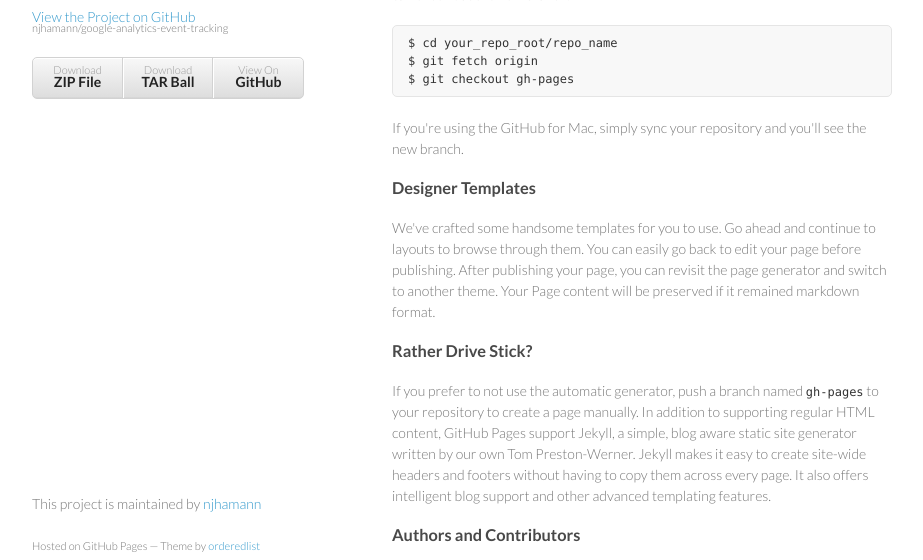
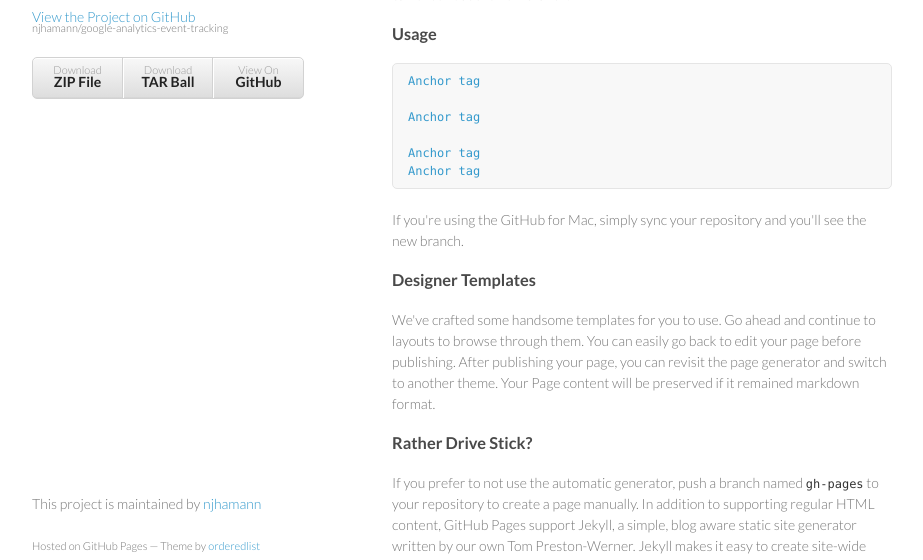
Before and after one commit to njhamann/Tracker.js, a plain HTML site: page index.html in a window 1280 px wide. Shown: the part 175-735 px from the top of the page, without its empty margins (178-1101 px from the left). Drawn offline with Linux system fonts and the light colour scheme.

Commit message:
usage for pages

```diff
--- a/index.html
+++ b/index.html
@@ -33,9 +33,26 @@
 
 <p>This automatic page generator is the easiest way to create beautiful pages for all of your projects. Author your page content here using GitHub Flavored Markdown, select a template crafted by a designer, and publish. After your page is generated, you can check out the new branch:</p>
 
-<pre><code>$ cd your_repo_root/repo_name
-$ git fetch origin
-$ git checkout gh-pages
+<h3>Usage</h4>
+
+<pre><code><a href="#"
+    data-ga-track
+    data-ga-category="publish"
+    data-ga-action="click"
+    data-ga-label="compose"
+    data-ga-value="22"
+    data-ga-non-interaction="true">Anchor tag</a>
+
+<a href="#"
+    data-ga-click="compose button"
+    data-ga-category="publish"
+    data-ga-action="click"
+    data-ga-label="compose button overwrite label"
+    data-ga-value="22"
+    data-ga-non-interaction="true">Anchor tag</a>
+
+<a href="#" data-ga-click="compose button">Anchor tag</a>
+<a href="#" data-ga-focus="compose main textarea">Anchor tag</a>
 </code></pre>
 
 <p>If you're using the GitHub for Mac, simply sync your repository and you'll see the new branch.</p>
```
